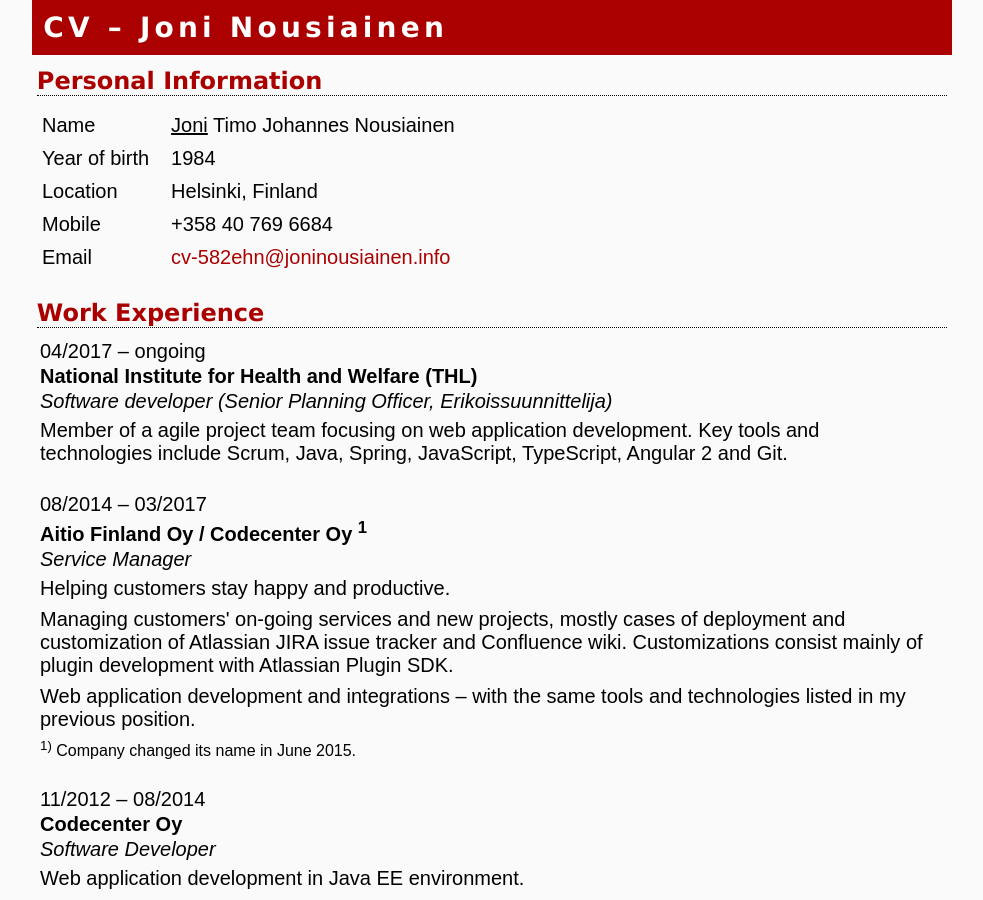
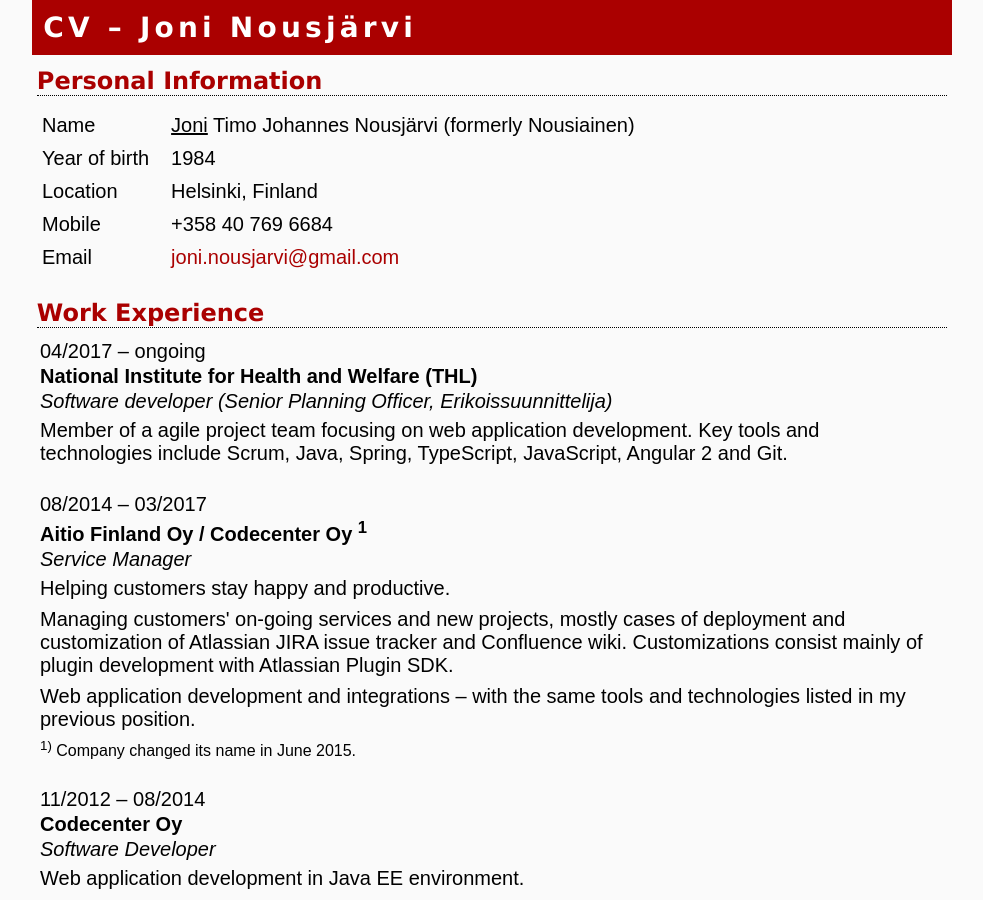
Before and after one commit to joninous/joninous.github.io, a Jekyll site: the page built from cv/index.html, in a window 1280 px wide and 900 px high. Shown: the whole window, without its empty margins (148-1131 px from the left). Built offline with Jekyll 4.4.1, drawn with Linux system fonts in a browser that asks for light colours; some of the changed text lies outside the part shown.

Commit message:
Change family name to Nousjärvi
Also:
- Add category for English posts.
- Add a post about the name change.
- 'bundle update'

```diff
--- a/_data/authors.yml
+++ b/_data/authors.yml
@@ -1,4 +1,4 @@
 joni:
-  name: Joni Nousiainen
-  email: joni@joninousiainen.info
+  name: Joni Nousjärvi
+  email: joni.nousjarvi@gmail.com
   web: http://joninousiainen.info
--- a/cv/index.html
+++ b/cv/index.html
@@ -8,17 +8,17 @@
 <head>
  <meta charset="utf-8" />
  <meta name="viewport" content="width=device-width, initial-scale=1">
- <meta name="keywords" content="joni, timo, johannes, nousiainen, jotijono, cv, jouni, jani, ansioluettelo, resume, java, spring, hibernate, sql, maven, tomcat, eclipse" />
+ <meta name="keywords" content="joni, timo, johannes, nousjärvi, nousiainen, jotijono, cv, jouni, jani, ansioluettelo, resume, java, javascript, spring, angular, hibernate, sql, maven, tomcat" />
  <link rel="shortcut icon" href="/favicon.ico" type="image/x-icon" />
  <link rel="icon" href="/favicon.ico" type="image/x-icon" />
  <link rel="stylesheet" href="/css/cv/all.css" />
  <link rel="stylesheet" href="/css/cv/print.css" media="print" />
- <title>CV &ndash; Joni Nousiainen</title>
+ <title>CV &ndash; Joni Nousjärvi</title>
 </head>
 
 <body>
 
-<h1>CV &ndash; Joni Nousiainen</h1>
+<h1>CV &ndash; Joni Nousjärvi</h1>
 
 <h2>Personal Information</h2>
 
@@ -26,7 +26,7 @@
 <table>
 <tr>
 <th>Name</th>
-<td><span style="text-decoration:underline;">Joni</span> Timo Johannes Nousiainen</td>
+<td><span style="text-decoration:underline;">Joni</span> Timo Johannes Nousjärvi (formerly Nousiainen)</td>
 </tr>
 <tr>
 <th>Year of birth</th>
@@ -42,7 +42,7 @@
 </tr>
 <tr>
 <th>Email</th>
-<td><a href="mailto:cv-582ehn@joninousiainen.info">cv-582ehn@joninousiainen.info</a></td>
+<td><a href="mailto:joni.nousjarvi@gmail.com">joni.nousjarvi@gmail.com</a></td>
 </tr>
 </table>
 </div></div>
@@ -53,7 +53,7 @@
 <div class="time">04/2017 &ndash; ongoing</div>
 <div class="organization">National Institute for Health and Welfare (THL)</div>
 <div class="position">Software developer (Senior Planning Officer, Erikoissuunnittelija)</div>
-<div class="description"><p>Member of a agile project team focusing on web application development. Key tools and technologies include Scrum, Java, Spring, JavaScript, TypeScript, Angular 2 and Git.</p></div>
+<div class="description"><p>Member of a agile project team focusing on web application development. Key tools and technologies include Scrum, Java, Spring, TypeScript, JavaScript, Angular 2 and Git.</p></div>
 </div>
 
 <div class="work">
@@ -169,8 +169,8 @@
 
 <h2>Links</h2>
 
-<div class="link"><p>GitHub: <a href="https://github.com/joni-nousiainen" target="blank">https://github.com/joni-nousiainen</a></p></div>
-<div class="link"><p>LinkedIn: <a href="https://fi.linkedin.com/in/joninousiainen" target="blank">https://fi.linkedin.com/in/joninousiainen</a></p></div>
+<div class="link"><p>GitHub: <a href="https://github.com/joninous" target="blank">https://github.com/joninous</a></p></div>
+<div class="link"><p>LinkedIn: <a href="https://fi.linkedin.com/in/joninousjarvi" target="blank">https://fi.linkedin.com/in/joninousjarvi</a></p></div>
 <div class="link"><p>Twitter: <a href="https://twitter.com/JoniNous" target="blank">https://twitter.com/JoniNous</a></p></div>
 
 {% include ga.html %}
```
Also changed, not shown: _layouts/post.html (+22 -4 lines), en/_posts/2017-11-12-new-family-name.md (added, +7 -0 lines), fi/_posts/2016-02-03-synttarimysteeri.md (+1 -1 lines), index.html (+11 -5 lines), Gemfile.lock, README.md.
